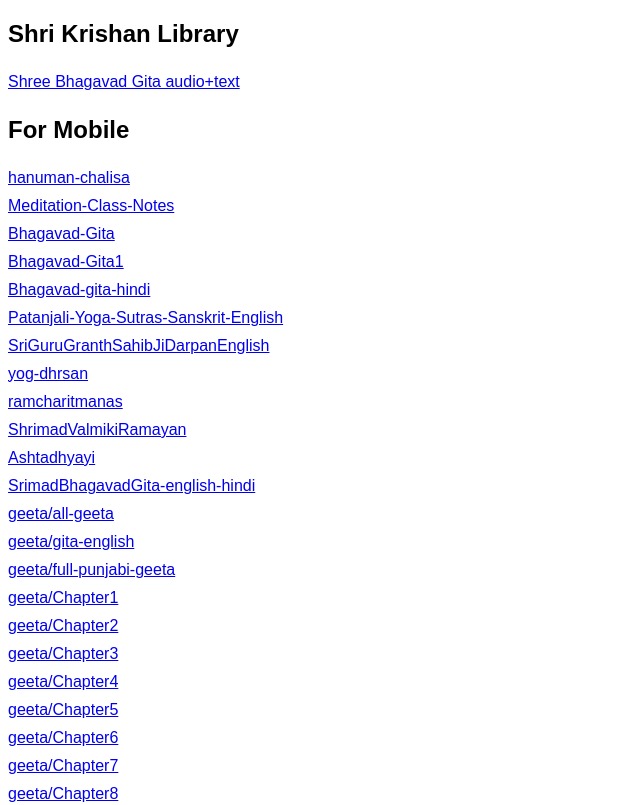
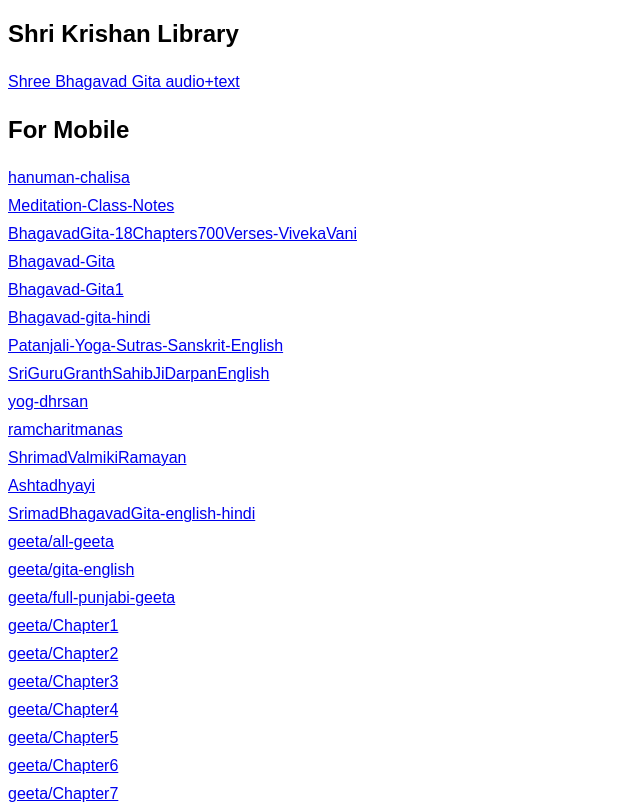
Before and after one commit to sandeepfullstack/sandeepfullstack.github.io, a website: page book/index.html in a window 1280 px wide. Shown: the top 805 px of the page, without its empty margins (0-640 px from the left). Drawn offline with Linux system fonts and the light colour scheme.

Commit message:
add notes for meditation

```diff
--- a/book/index.html
+++ b/book/index.html
@@ -40,6 +40,7 @@
         const pdfFiles = [
             "hanuman-chalisa",
             "Meditation-Class-Notes",
+            "BhagavadGita-18Chapters700Verses-VivekaVani",
             "Bhagavad-Gita",
             "Bhagavad-Gita1",
             "Bhagavad-gita-hindi",
```
Also changed, not shown: 1 other file.
